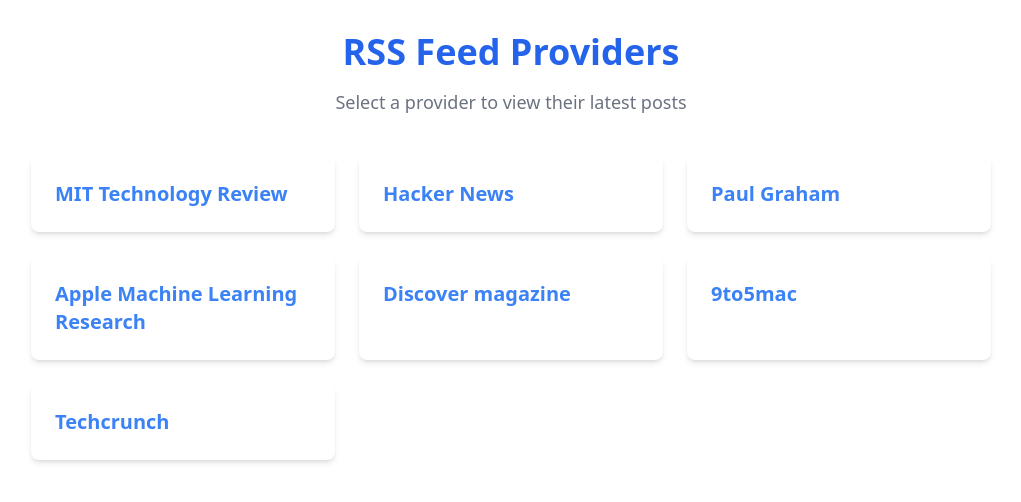
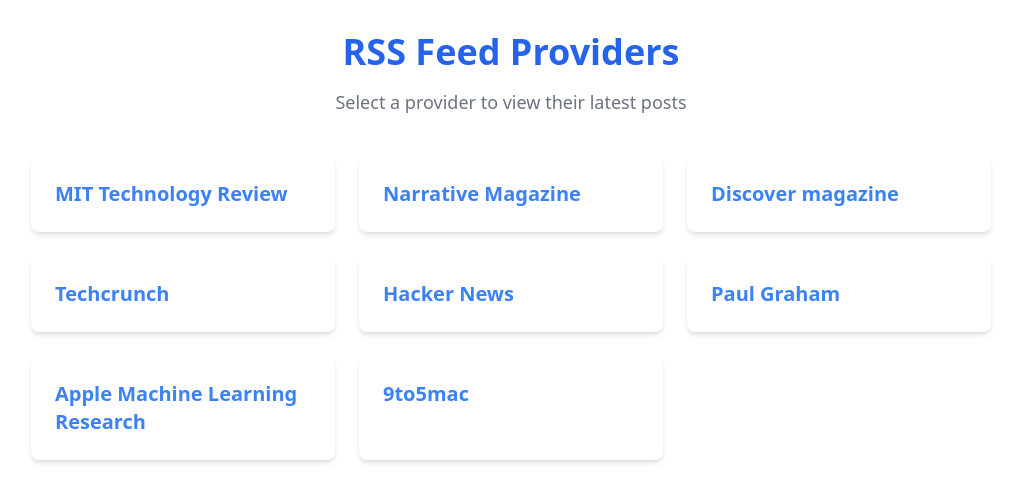
Before and after one commit to myspace8/Profeed, a Next.js app: page / in a window 1280 px wide. Shown: the top 502 px of the page, without its empty margins (129-1150 px from the left). Built offline with nearby package versions, Linux system fonts and the light colour scheme.

Commit message:
added provider

```diff
--- a/app/rssFeeds.js
+++ b/app/rssFeeds.js
@@ -1,10 +1,11 @@
 
 export const rssFeeds = [
-  { name: "MIT Technology Review", slug: "MIT-Technology-Review", url: "https://www.technologyreview.com/feed" },
+  { name: "MIT Technology Review", slug: "mit-technology-review", url: "https://www.technologyreview.com/feed" },
+  {name: "Narrative Magazine", slug: "narrative-magazine", url: "https://www.narrativemagazine.com/rss.xml"},
+  { name: "Discover magazine", slug: "dicover-magazine", url: "http://feeds.feedburner.com/discovercrux" },
+  { name: "Techcrunch", slug: "techcrunch", url: "https://techcrunch.com/feed/" },
   { name: "Hacker News", slug: "hacker-news", url: "https://hnrss.org/frontpage" },
   { name: "Paul Graham", slug: "paul-graham", url: "http://www.aaronsw.com/2002/feeds/pgessays.rss" },
   { name: "Apple Machine Learning Research", slug: "apple-machine-learning-research", url: "https://machinelearning.apple.com/rss.xml" },
-  { name: "Discover magazine", slug: "Dicover", url: "http://feeds.feedburner.com/discovercrux" },
   { name: "9to5mac", slug: "9-to-5mac", url: "https://9to5mac.com/feed/" },
-  { name: "Techcrunch", slug: "techcrunch", url: "https://techcrunch.com/feed/" },
 ];
```
